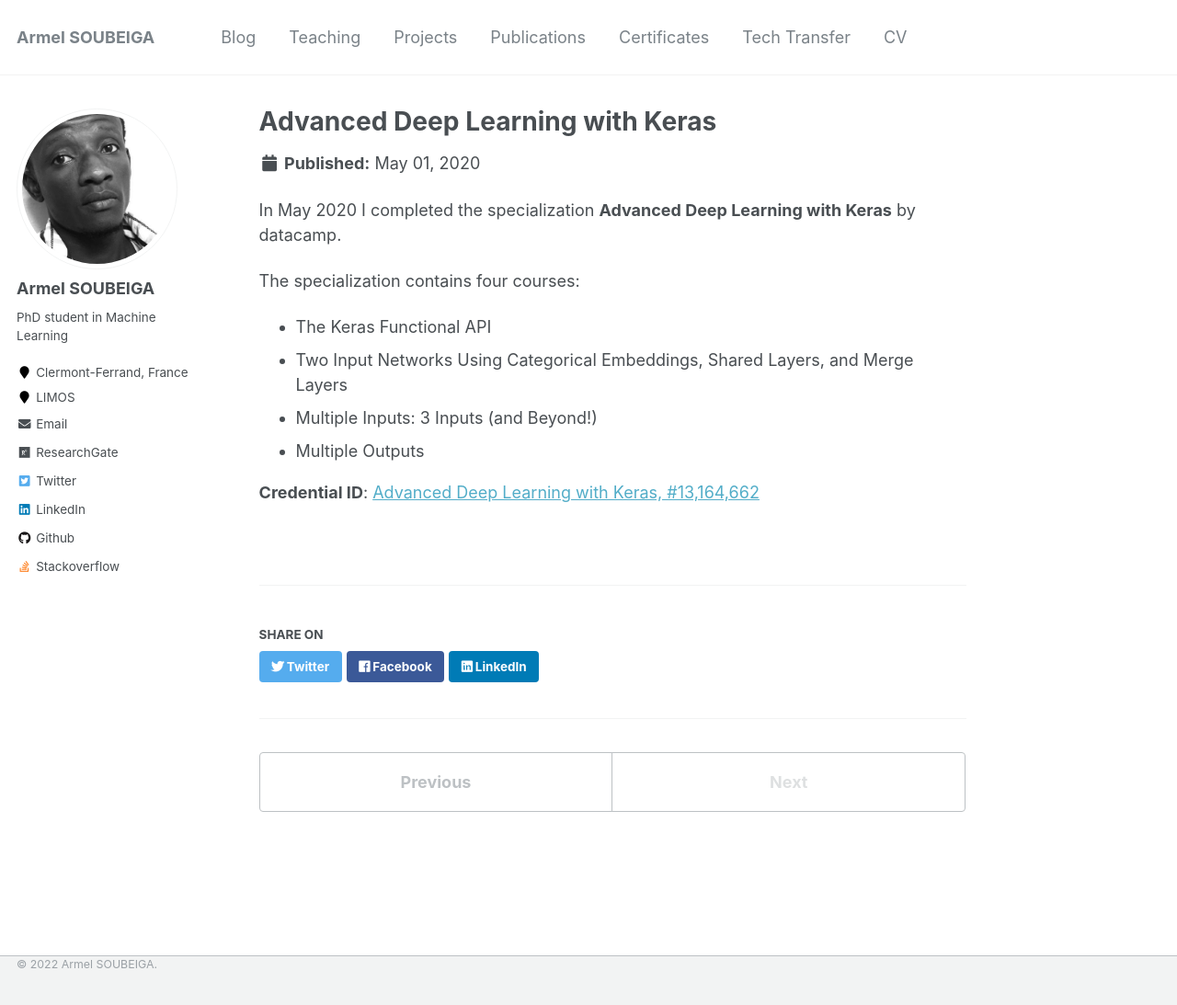
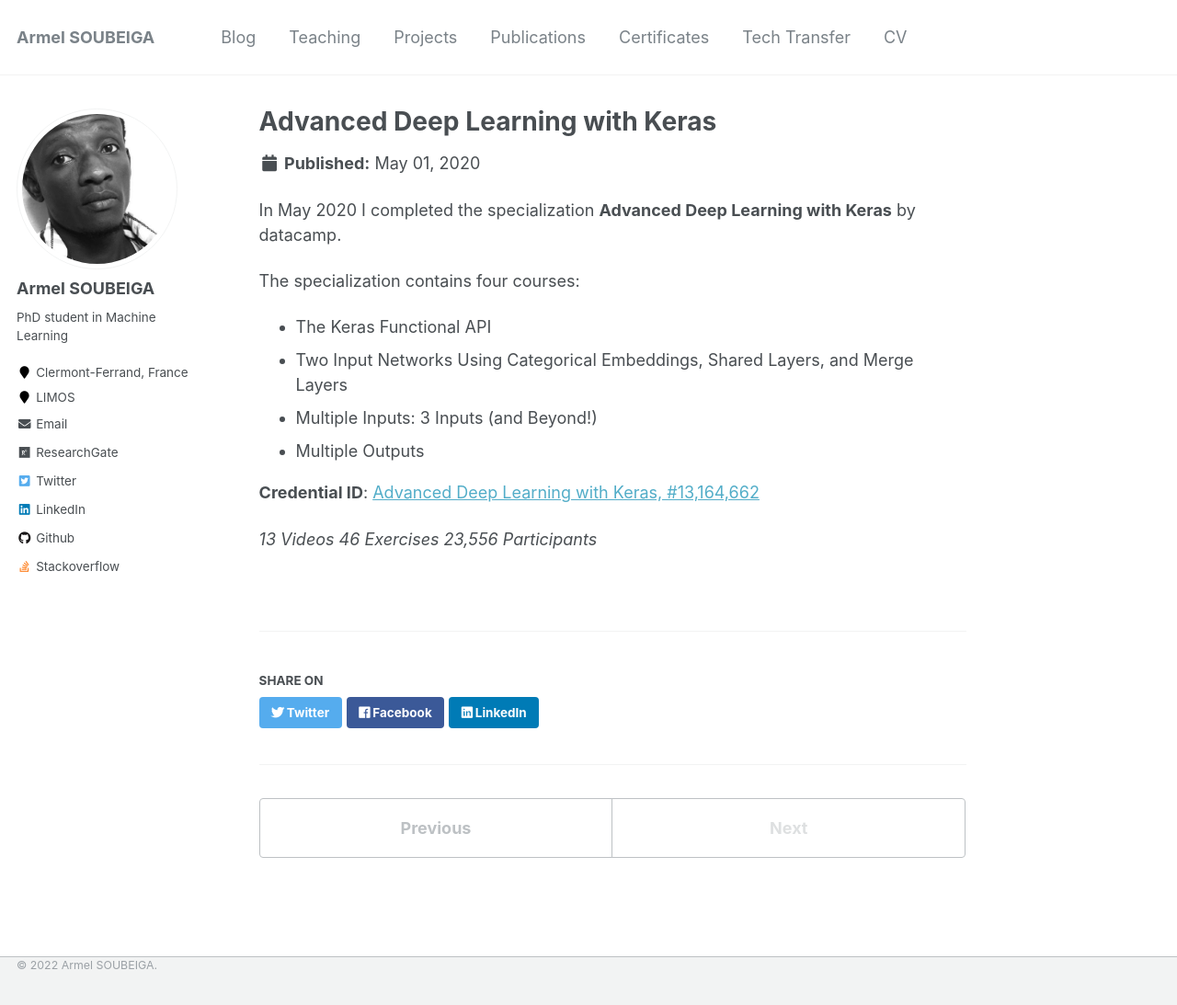
Before and after one commit to armelsoubeiga/neweb, a Jekyll site: the page built from _certificates/2020-05-1-Advanced Deep Learning with Keras.md, in a window 1280 px wide and 1095 px high. Shown: the whole window at 92% size. Built offline with Jekyll 4.4.1, drawn with Linux system fonts in a browser that asks for light colours.

Commit message:
Update 2020-05-1-Advanced Deep Learning with Keras.md

```diff
--- a/_certificates/2020-05-1-Advanced Deep Learning with Keras.md
+++ b/_certificates/2020-05-1-Advanced Deep Learning with Keras.md
@@ -14,3 +14,7 @@ The specialization contains four courses:
 * Multiple Outputs
 
 **Credential ID**: [Advanced Deep Learning with Keras, #13,164,662]([https://www.coursera.org/account/accomplishments/specialization/certificate/6HHEAT8V4K4V](https://www.datacamp.com/statement-of-accomplishment/course/1bba90cf940e8142348cedb38189a2abe4b7c076))
+
+*13 Videos
+46 Exercises
+23,556 Participants*
```
Also changed, not shown: other parts of _certificates/2020-05-1-Advanced Deep Learning with Keras.md (+1 -1 lines).
